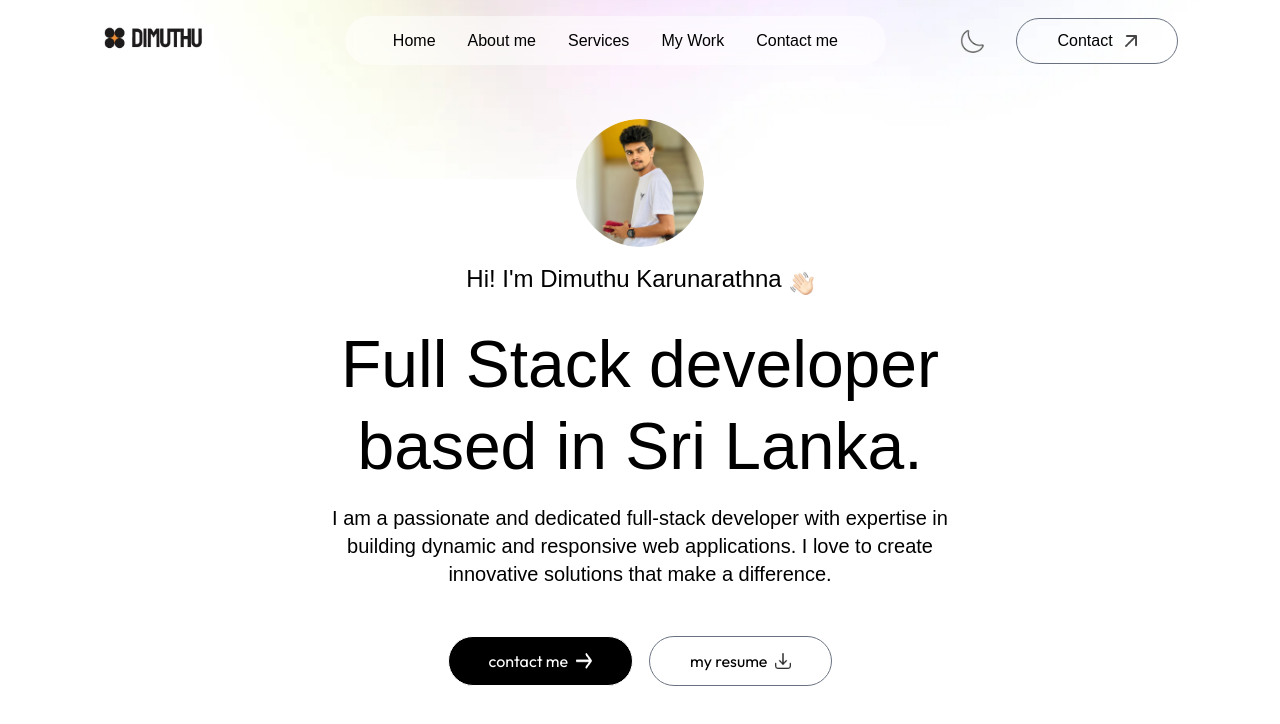
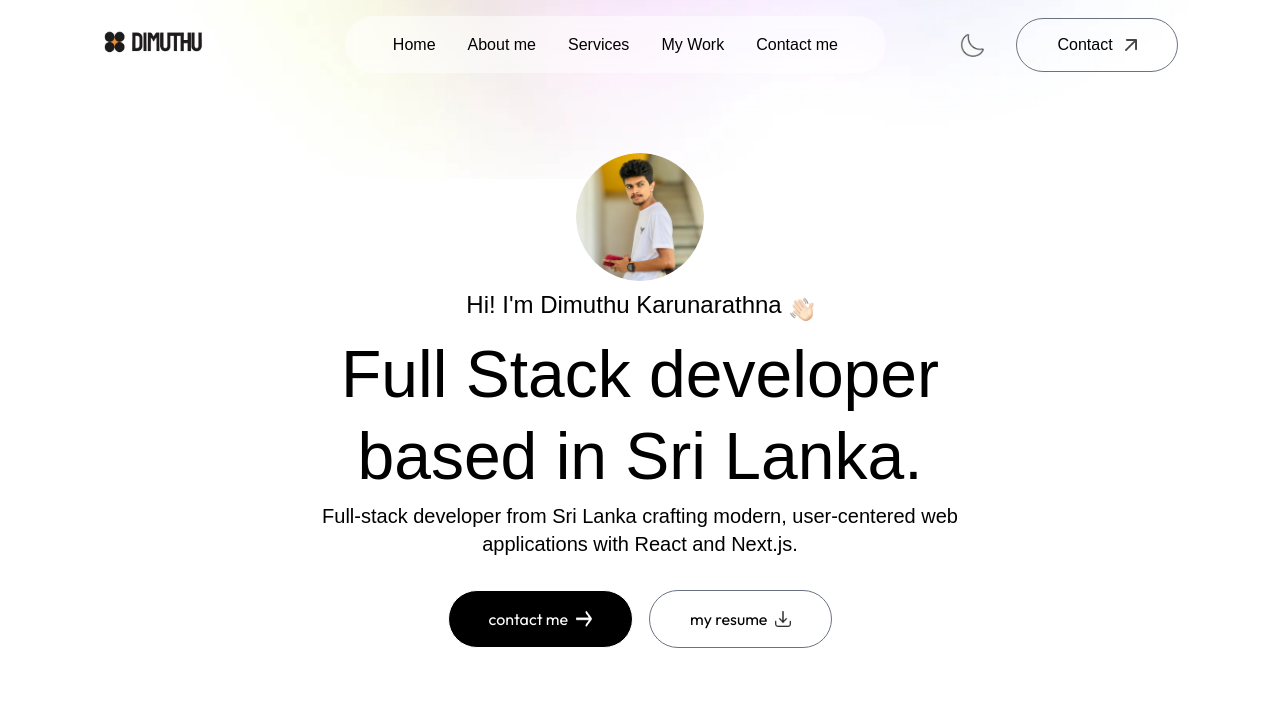
Before and after one commit to Dimuthu02/Portfolio-NEXT, a Next.js app in the folder portfolio/: page / in a window 1280 px wide. Shown: the top 724 px of the page. Built offline with nearby package versions, Linux system fonts and the light colour scheme; a web font is replaced by a local one.

Commit message:
Refactor Header component; improve layout spacing and update introductory text for clarity

```diff
--- a/portfolio/app/layout.js
+++ b/portfolio/app/layout.js
@@ -24,7 +24,7 @@ export default function RootLayout({ children }) {
   return (
     <html lang="en">
       <body
-        className={`${outfitFont.variable} ${ovoFont.variable} antialiased`}
+        className={`${outfitFont.variable} ${ovoFont.variable} antialiased leading-8 overflow-x-hidden`}
       >
         {children}
       </body>
--- a/portfolio/components/Header.jsx
+++ b/portfolio/components/Header.jsx
@@ -4,7 +4,7 @@ import React from "react";
 
 const Header = () => {
   return (
-    <div className="w-11/12 max-w-3xl text-center mx-auto min-h-screen flex flex-col items-center justify-center gap-4 py-25 px-4 pb-24">
+    <div className="w-11/12 max-w-3xl text-center mx-auto min-h-screen flex flex-col items-center justify-center gap-2 py-25 px-4">
       <div>
         <Image
           src={assets.profile_img}
@@ -14,7 +14,7 @@ const Header = () => {
           height={128}
         />
       </div>
-      <h3 className="flex items-end justify-center gap-2 text-xl md:text-2xl mb-3 ovoFont flex-wrap">
+      <h3 className="flex items-end justify-center gap-2 text-xl md:text-2xl mb-1 ovoFont flex-wrap">
         Hi! I'm Dimuthu Karunarathna{" "}
         <Image
           src={assets.hand_icon}
@@ -27,13 +27,12 @@ const Header = () => {
       <h1 className="text-3xl sm:text-5xl lg:text-6xl xl:text-[66px] ovoFont leading-tight">
         Full Stack developer based in Sri Lanka.
       </h1>
-      <p className="max-w-2xl mx-auto ovoFont text-lg sm:text-xl">
-        I am a passionate and dedicated full-stack developer with expertise in
-        building dynamic and responsive web applications. I love to create
-        innovative solutions that make a difference.
+      <p className="max-w-2xl mx-auto ovoFont text-lg sm:text-xl -mt-1">
+        Full-stack developer from Sri Lanka crafting modern, user-centered web
+        applications with React and Next.js.
       </p>
 
-      <div className="flex flex-col sm:flex-row items-center gap-4 mt-8">
+      <div className="flex flex-col sm:flex-row items-center gap-4 mt-6">
         <a
           className="px-8 sm:px-10 py-3 border border-white rounded-full bg-black text-white flex items-center gap-2 hover:bg-gray-900 transition-colors duration-200"
           href="#contact"
```
